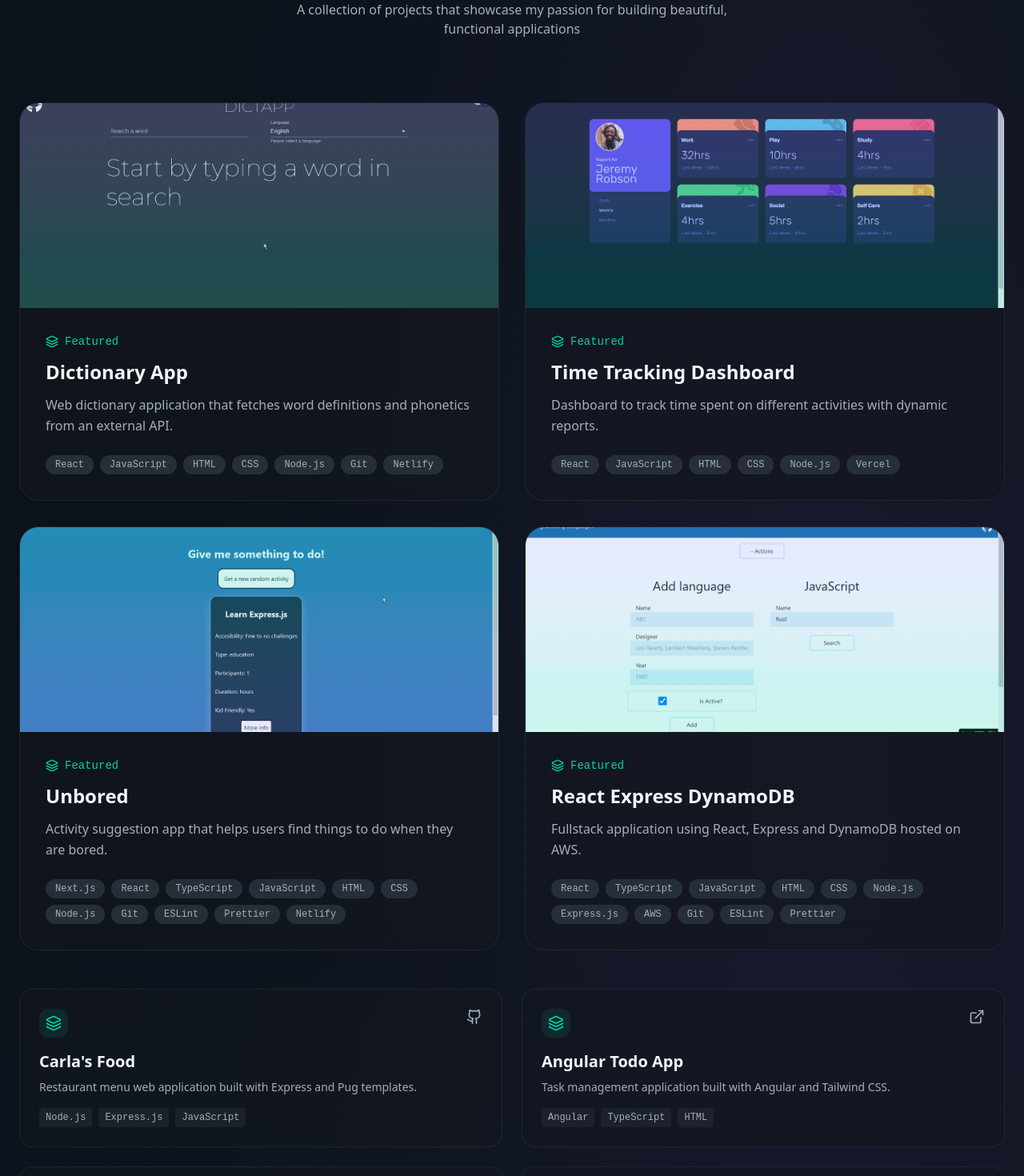
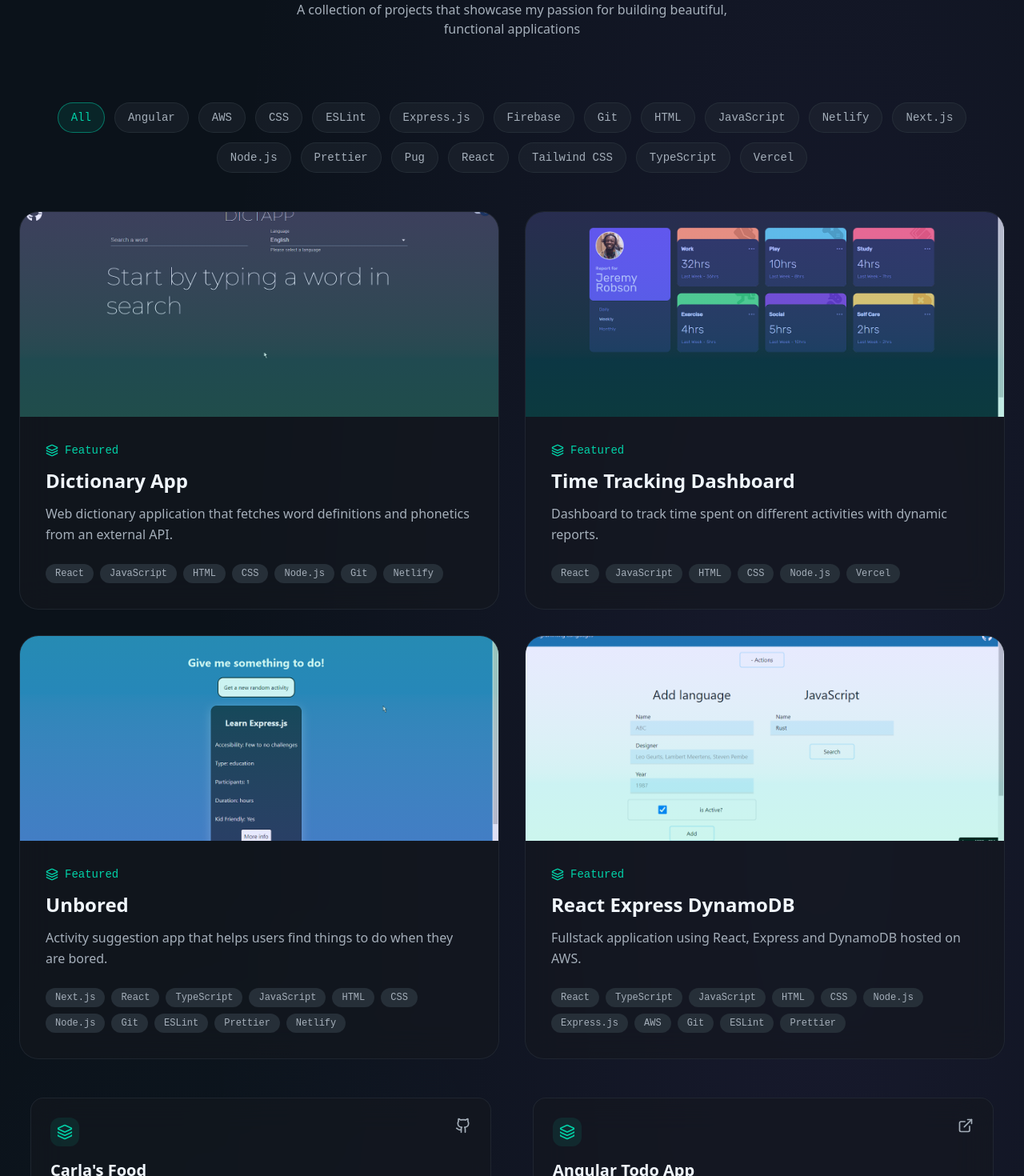
Before and after one commit to ulysses-ck/portfolio-react-next, a Next.js app: page / in a window 1280 px wide. Shown: the part 2320-3790 px from the top of the page at 80% size. Built offline with nearby package versions, Linux system fonts and the light colour scheme.

Commit message:
feat: filter projects by tech

```diff
--- a/src/components/projects.tsx
+++ b/src/components/projects.tsx
@@ -2,6 +2,7 @@
 
 import { motion } from "framer-motion";
 import { ExternalLink, Github, Layers } from "lucide-react";
+import { useMemo, useState } from "react";
 
 import dictappImage from "@/assets/dictapp.png";
 import carlasfoodImage from "@/assets/carlasfood.png";
@@ -215,6 +216,34 @@ export const projects = [
 ];
 
 const Projects = () => {
+  const [selectedTags, setSelectedTags] = useState<string[]>([]);
+
+  const allTags = useMemo(
+    () =>
+      Array.from(new Set(projects.flatMap((project) => project.tags))).sort((a, b) =>
+        a.localeCompare(b),
+      ),
+    [],
+  );
+
+  const filteredProjects = useMemo(() => {
+    if (selectedTags.length === 0) return projects;
+
+    // OR filter: show projects matching at least one selected tech.
+    return projects.filter((project) =>
+      selectedTags.some((tag) => project.tags.includes(tag)),
+    );
+  }, [selectedTags]);
+
+  const featuredProjects = filteredProjects.filter((project) => project.featured);
+  const regularProjects = filteredProjects.filter((project) => !project.featured);
+
+  const toggleTag = (tag: string) => {
+    setSelectedTags((prev) =>
+      prev.includes(tag) ? prev.filter((item) => item !== tag) : [...prev, tag],
+    );
+  };
+
   return (
     <section id="projects" className="py-32 relative overflow-hidden flex justify-center">
       <div className="container relative z-10 px-6">
@@ -237,14 +266,63 @@ const Projects = () => {
           </p>
         </motion.div>
 
+        {/* Filters */}
+        <motion.div
+          className="mb-12 flex flex-wrap items-center justify-center gap-3"
+          initial={{ opacity: 0, y: 20 }}
+          whileInView={{ opacity: 1, y: 0 }}
+          viewport={{ once: true }}
+          transition={{ duration: 0.5 }}
+        >
+          <button
+            className={`rounded-full border px-4 py-2 text-sm font-mono transition-all ${
+              selectedTags.length === 0
+                ? "border-primary/50 bg-primary/10 text-primary"
+                : "border-border/50 bg-muted/40 text-muted-foreground hover:border-primary/40 hover:text-primary"
+            }`}
+            onClick={() => setSelectedTags([])}
+          >
+            All
+          </button>
+
+          {allTags.map((tag) => {
+            const active = selectedTags.includes(tag);
+            return (
+              <button
+                key={tag}
+                className={`rounded-full border px-4 py-2 text-sm font-mono transition-all ${
+                  active
+                    ? "border-primary/50 bg-primary/10 text-primary"
+                    : "border-border/50 bg-muted/40 text-muted-foreground hover:border-primary/40 hover:text-primary"
+                }`}
+                onClick={() => toggleTag(tag)}
+              >
+                {tag}
+              </button>
+            );
+          })}
+        </motion.div>
+
+        {filteredProjects.length === 0 && (
+          <div className="mb-8 rounded-2xl border border-border/50 glass-card p-8 text-center">
+            <p className="text-muted-foreground mb-4">
+              No hay proyectos para esa combinacion de tecnologias.
+            </p>
+            <button
+              className="rounded-full border border-primary/50 px-4 py-2 text-sm font-mono text-primary hover:bg-primary/10 transition-colors"
+              onClick={() => setSelectedTags([])}
+            >
+              Clear filters
+            </button>
+          </div>
+        )}
+
         {/* Featured Projects */}
-        <div className="grid lg:grid-cols-2 gap-8 mb-12">
-          {projects
-            .filter((p) => p.featured)
-            .map((project, index) => (
+        <div className="grid lg:grid-cols-2 gap-8 mb-12 place-items-center">
+          {featuredProjects.map((project, index) => (
               <motion.div
                 key={project.title}
-                className="group relative rounded-3xl overflow-hidden glass-card border border-border/50 hover:border-primary/30 transition-all duration-500"
+                className="group relative w-full max-w-2xl rounded-3xl overflow-hidden glass-card border border-border/50 hover:border-primary/30 transition-all duration-500"
                 initial={{ opacity: 0, y: 30 }}
                 whileInView={{ opacity: 1, y: 0 }}
                 viewport={{ once: true }}
@@ -260,7 +338,7 @@ const Projects = () => {
                     transition={{ duration: 0.6 }}
                   />
                   <div
-                    className={`absolute inset-0 bg-gradient-to-t ${project.color} to-background/90`}
+                    className={`absolute inset-0 bg-linear-to-t ${project.color} to-background/90`}
                   />
 
                   {/* Hover overlay */}
@@ -323,13 +401,11 @@ const Projects = () => {
         </div>
 
         {/* Other Projects */}
-        <div className="grid md:grid-cols-2 gap-6">
-          {projects
-            .filter((p) => !p.featured)
-            .map((project, index) => (
+        <div className="grid md:grid-cols-2 gap-6 place-items-center">
+          {regularProjects.map((project, index) => (
               <motion.div
                 key={project.title}
-                className="group p-6 rounded-2xl glass-card border border-border/50 hover:border-primary/30 transition-all duration-300"
+                className="group w-full max-w-xl p-6 rounded-2xl glass-card border border-border/50 hover:border-primary/30 transition-all duration-300"
                 initial={{ opacity: 0, y: 20 }}
                 whileInView={{ opacity: 1, y: 0 }}
                 viewport={{ once: true }}
```
